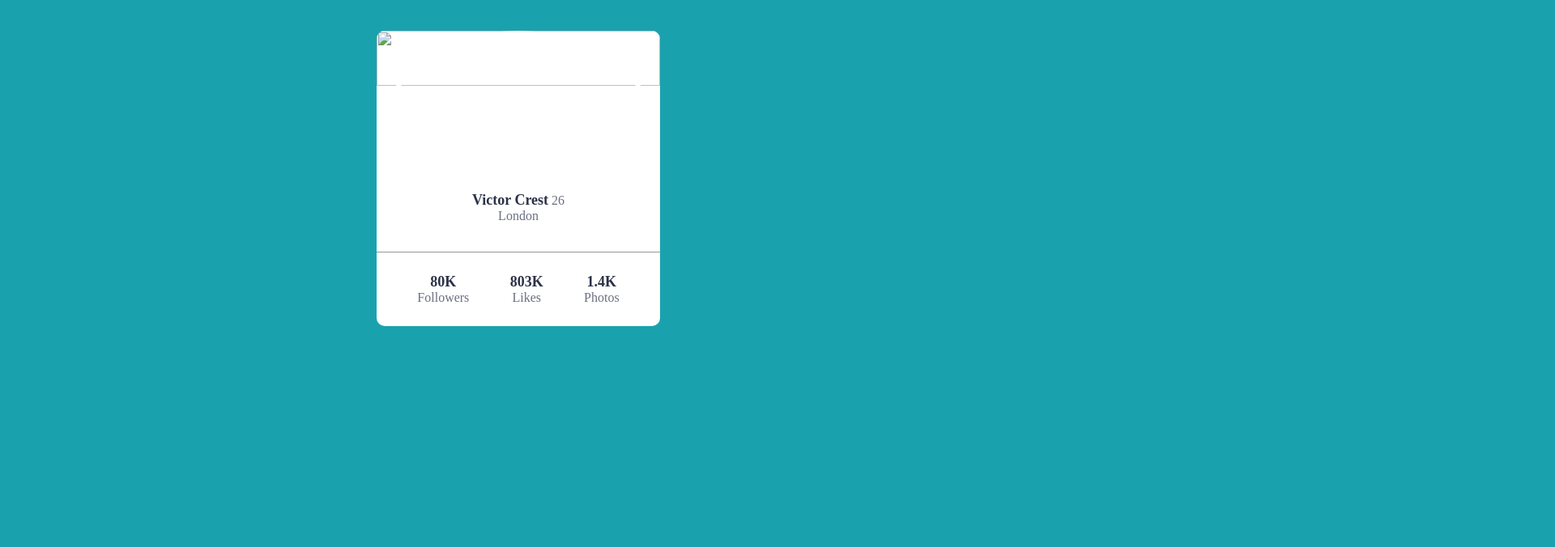
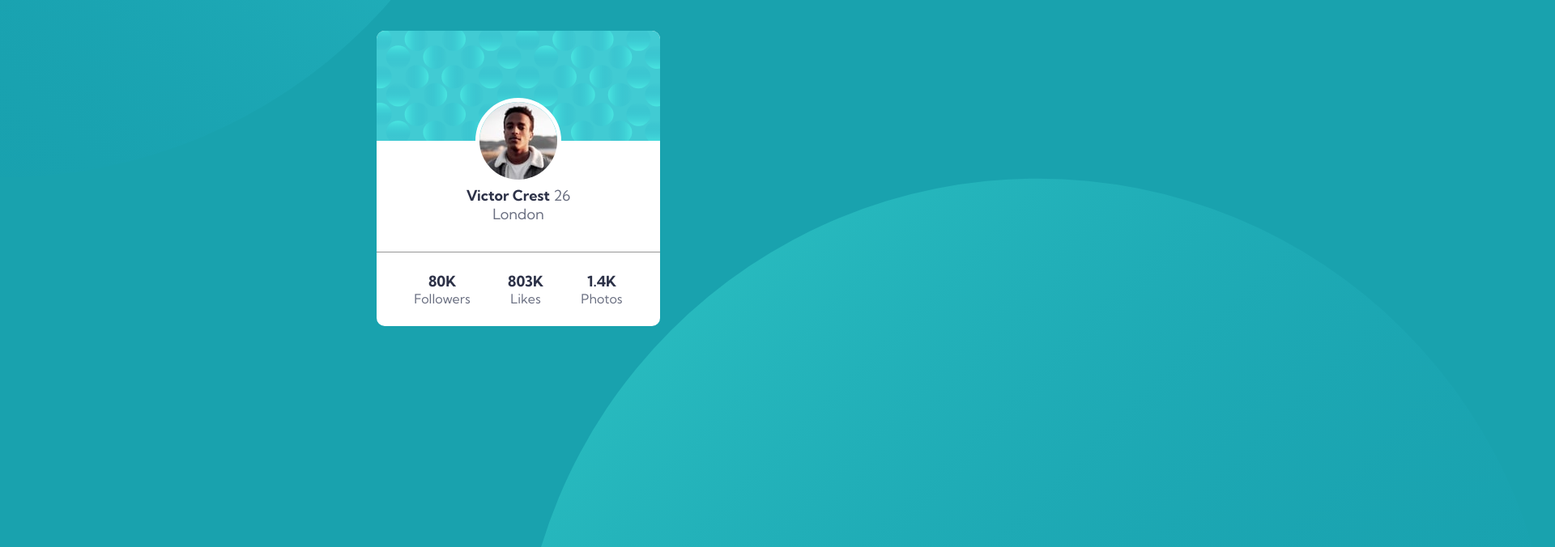
Before and after one commit to nomenoblitum17/profile-card, a plain HTML site: page index.html in a window 1280 px wide. Shown: the part 180-856 px from the top of the page at 81% size, 1920 px wide, since content can reach past the window. Drawn offline with Linux system fonts and the light colour scheme.

Commit message:
final page

```diff
--- a/index.html
+++ b/index.html
@@ -2,13 +2,15 @@
 <html lang="en">
 <head>
   <meta charset="UTF-8">
-  <meta name="viewport" content="width=device-width, initial-scale=1.0"> <!-- displays site properly based on user's device -->
+  <meta name="viewport" content="width=device-width, initial-scale=1.0">
   <link rel="icon" type="image/png" sizes="32x32" href="./images/favicon-32x32.png">
   <title>Frontend Mentor | Profile card component</title>
   <link rel="stylesheet" href="styles.css">
+  <link rel="preconnect" href="https://fonts.googleapis.com">
+<link rel="preconnect" href="https://fonts.gstatic.com" crossorigin>
+<link href="https://fonts.googleapis.com/css2?family=Kumbh+Sans:wght@400;700&display=swap" rel="stylesheet">
 </head>
 <body>
-  <div class="container">
     <div class="card">
       <div class="card-main">
         <img class="card-main-background" src="images/bg-pattern-card.svg">
@@ -21,8 +23,7 @@
         <p><b>1.4K</b><br> Photos</p>
       </div>
     </div>
-      <img class="bg1" src="images/bg-pattern-top.svg">
-      <img class="bg2" src="images/bg-pattern-bottom.svg">
-  </div>
+      <div class="bg1"></div>
+      <div class="bg2"></div>
 </body>
 </html>
--- a/styles.css
+++ b/styles.css
@@ -1,10 +1,12 @@
 * {
     margin: 0;
     padding: 0;
+    font-family: 'Kumbh Sans', sans-serif;
 }
 
 body{
     background: hsl(185, 75%, 39%);
+    overflow: hidden;
 }
 
 .card {
@@ -52,6 +54,7 @@ body{
    text-align: center;
    margin-bottom: 10%;
    color: hsl(227, 10%, 46%);
+   font-size: 18px;
 }
 
 .card-main p b {
@@ -74,29 +77,30 @@ body{
 .card-stats p b {
     color:hsl(229, 23%, 23%);
     font-size: 18px;
-}
-
-
-.container {
-  display: grid;
-  width: 100%;
-  height: 100vh;
-  grid-template-columns: 1fr 1fr;
-  grid-template-rows: 1fr 1fr 1fr;
-  justify-content: center;
+    font-weight: 700;
 }
 
 .bg1 {
-    object-fit: cover;
+    position: absolute;
+    top: 0;
+    left: 0;
+    background-image: url("images/bg-pattern-top.svg");
+    background-size: cover;
+    background-position: bottom right;
+    background-repeat: no-repeat;
     width: 100%;
-    grid-column: 1 / 2;
-    grid-row: 1 / 3;
-    transform: translatey(-40%);
+    height: 100%;
+    transform: translatex(-50%) translateY(-50%);
 }
+
 .bg2 {
-    object-fit: cover;
+    position: absolute;
+    bottom: 0;
+    right: 0;
+    background-image: url("images/bg-pattern-bottom.svg");
+    background-size: cover;
+    background-repeat: no-repeat;
     width: 100%;
-    grid-column: 2 / 3;
-    grid-row: 2 / 4;
-    transform: translate(20%, 10%);
+    height: 100%;
+    transform: translatex(50%) translateY(50%);
 }
```
Also changed, not shown: images/bg-pattern-bottom.svg (added), images/bg-pattern-card.svg (added), images/bg-pattern-top.svg (added), images/favicon-32x32.png (added), images/image-victor.jpg (added), 1 other file.
